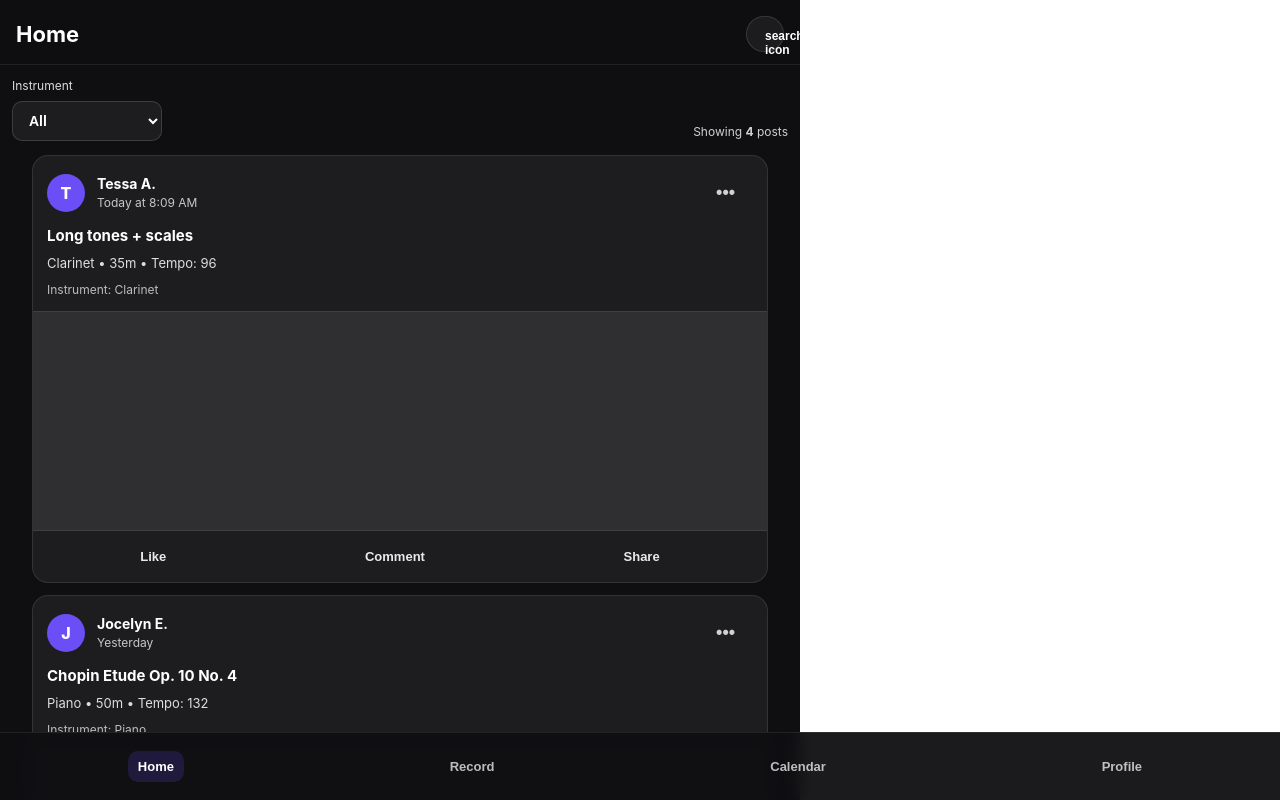
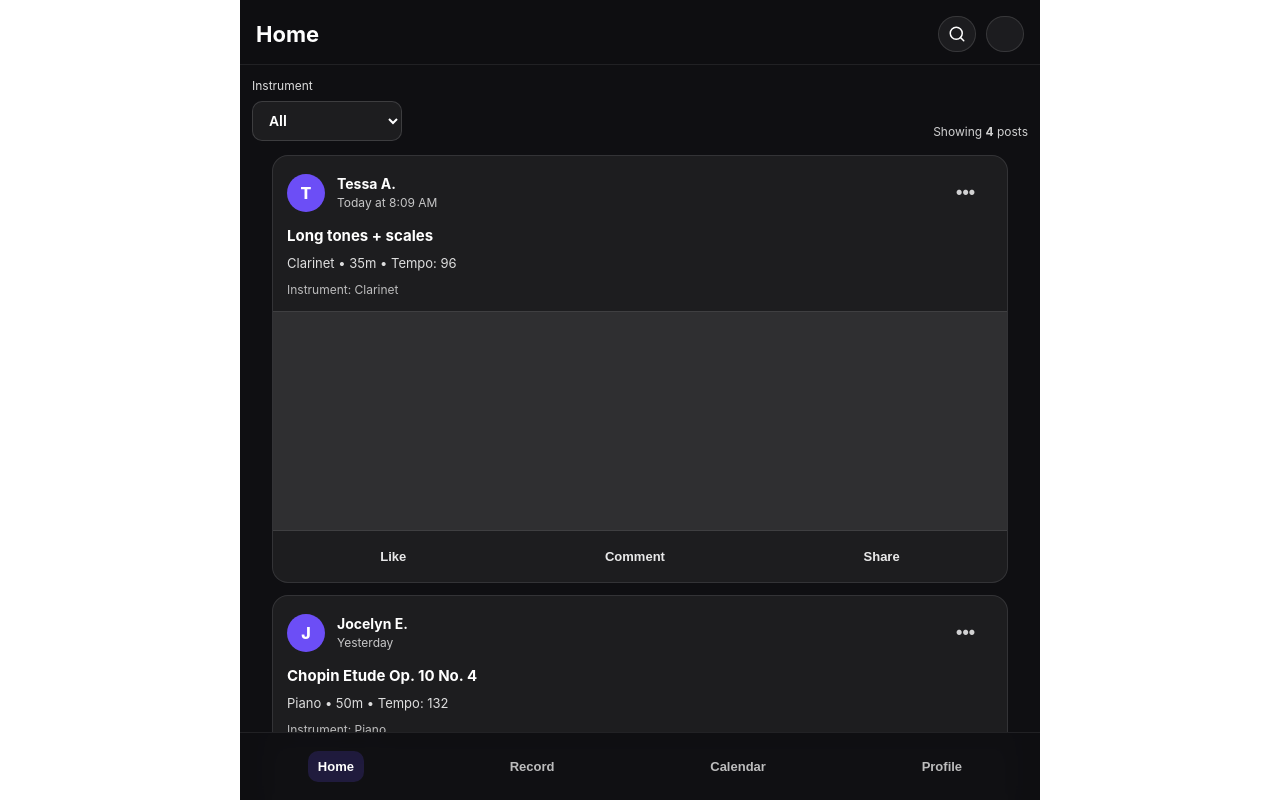
Before and after one commit to tesessa/Strava-Musician-App, a React (Vite) app in the folder apps/web/: page /home in a window 1280 px wide. Shown: the top 800 px of the page. Built offline with nearby package versions, Linux system fonts and the light colour scheme; the HTML template or start-up script is replaced by a standard one.

Commit message:
Fixing some styling stuff

```diff
--- a/apps/web/src/App.tsx
+++ b/apps/web/src/App.tsx
@@ -12,10 +12,9 @@ function App() {
       <Routes>
         <Route path="/" element={<Login />} />
         <Route path="/home" element={<Home />} />
-        <Route path="/record" element={<div style={{ padding: 24 }}>Record (ADD PRACTICE PAGE)</div>} />
+        <Route path="/record" element={<PracticePage/>} />
         <Route path="/calendar" element={<div style={{ padding: 24 }}>Calendar (TBD)</div>} />
         <Route path="/profile" element={<div style={{ padding: 24 }}>Profile / Settings (TBD)</div>} />
-        <Route path="/practice" element={<PracticePage/>} />
         <Route path="/post" element={<Post/>} />
       </Routes>
     </BrowserRouter>
--- a/apps/web/src/index.css
+++ b/apps/web/src/index.css
@@ -29,6 +29,7 @@ body {
   width: 100%;
   max-width: 100vh;
   padding: 0; /* padding determined by page */
+  margin: 0 auto;
 }
 
 .app {
@@ -311,6 +312,11 @@ body {
   color: white;
   cursor: pointer;
   font-weight: 800;
+  display: flex;
+  align-items: center;
+  justify-content: center;
+  font-size: 16px;
+  line-height: 1;
 }
 
 .search-close:hover {
@@ -365,9 +371,11 @@ body {
 .home-title {
   font-size: 22px;
   font-weight: 700;
+  flex-shrink: 0;
 }
 
 .home-actions {
+  margin-left: auto;
   display: flex;
   gap: 10px;
   align-items: center;
@@ -383,6 +391,16 @@ body {
   cursor: pointer;
   font-weight: 700;
   font-size: 12px;
+  display: flex;
+  align-items: center;
+  justify-content: center;
+}
+
+.home-icon-btn svg {
+  width: 18px;
+  height: 18px;
+  stroke: currentColor;
+  flex-shrink: 0;
 }
 
 .home-icon-btn:hover {
@@ -604,9 +622,11 @@ body {
 
 .home-bottomnav {
   position: fixed;
-  left: 0;
-  right: 0;
+  left: 50%;
+  transform: translateX(-50%);
   bottom: 0;
+  width: 100%;
+  max-width: 100vh;
   height: 68px;
   background: rgba(15, 15, 18, 0.95);
   backdrop-filter: blur(8px);
--- a/apps/web/src/pages/Home.tsx
+++ b/apps/web/src/pages/Home.tsx
@@ -1,5 +1,6 @@
 import { useMemo, useState } from "react";
 import { useNavigate } from "react-router-dom";
+import { Search } from 'lucide-react';
 import "../index.css";
 
 type Instrument = "All" | "Piano" | "Violin" | "Clarinet" | "Other";
@@ -93,7 +94,16 @@ const Home = () => {
             aria-label="Search"
             onClick={() => setSearchOpen(true)}
           >
-            search icon
+            <Search size ={20}/>
+
+            {/* <span style={{ fontSize: '1.2rem' }}>⌕</span> */}
+          </button>
+                    <button
+            className="home-icon-btn"
+            aria-label="Profile"
+            onClick={() => navigate("/profile")}
+          >
+            {/* 👤 */}
           </button>
 
         </div>
--- a/package.json
+++ b/package.json
@@ -15,5 +15,8 @@
   },
   "devDependencies": {
     "concurrently": "^8.2.2"
+  },
+  "dependencies": {
+    "lucide-react": "^0.575.0"
   }
 }
```
Also changed, not shown: 1 other file (tests, documents, lock files or other folders).
